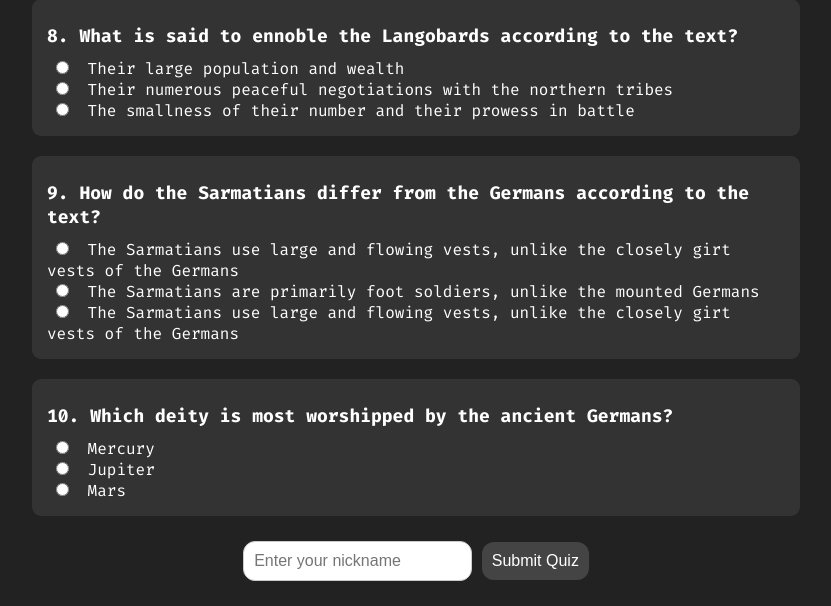
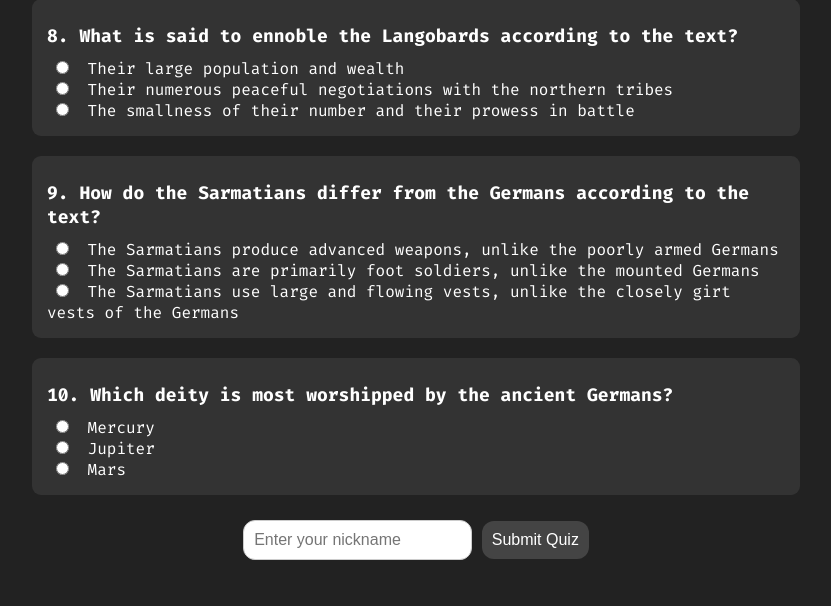
Before and after one commit to cyong113/SearchGermania, a Flask app: page /quiz in a window 1280 px wide. Shown: the part 1339-1945 px from the top of the page, without its empty margins (224-1055 px from the left). After the commit the page ends 1899 px from the top, so only its background shows below. Run offline with Flask 3, Linux system fonts and the light colour scheme.

Commit message:
question edited

```diff
--- a/app/templates/quiz.html
+++ b/app/templates/quiz.html
@@ -130,7 +130,7 @@
 
         <div class="question-container">
             <label>9. How do the Sarmatians differ from the Germans according to the text?</label>
-            <input type="radio" name="answer9" value="The Sarmatians use large and flowing vests, unlike the closely girt vests of the Germans" required> The Sarmatians use large and flowing vests, unlike the closely girt vests of the Germans<br>
+            <input type="radio" name="answer9" value="The Sarmatians produce advanced weapons, unlike the poorly armed Germans" required> The Sarmatians produce advanced weapons, unlike the poorly armed Germans<br>
             <input type="radio" name="answer9" value="The Sarmatians are primarily foot soldiers, unlike the mounted Germans" required> The Sarmatians are primarily foot soldiers, unlike the mounted Germans<br>
             <input type="radio" name="answer9" value="The Sarmatians use large and flowing vests, unlike the closely girt vests of the Germans" required> The Sarmatians use large and flowing vests, unlike the closely girt vests of the Germans<br>
         </div>
```
